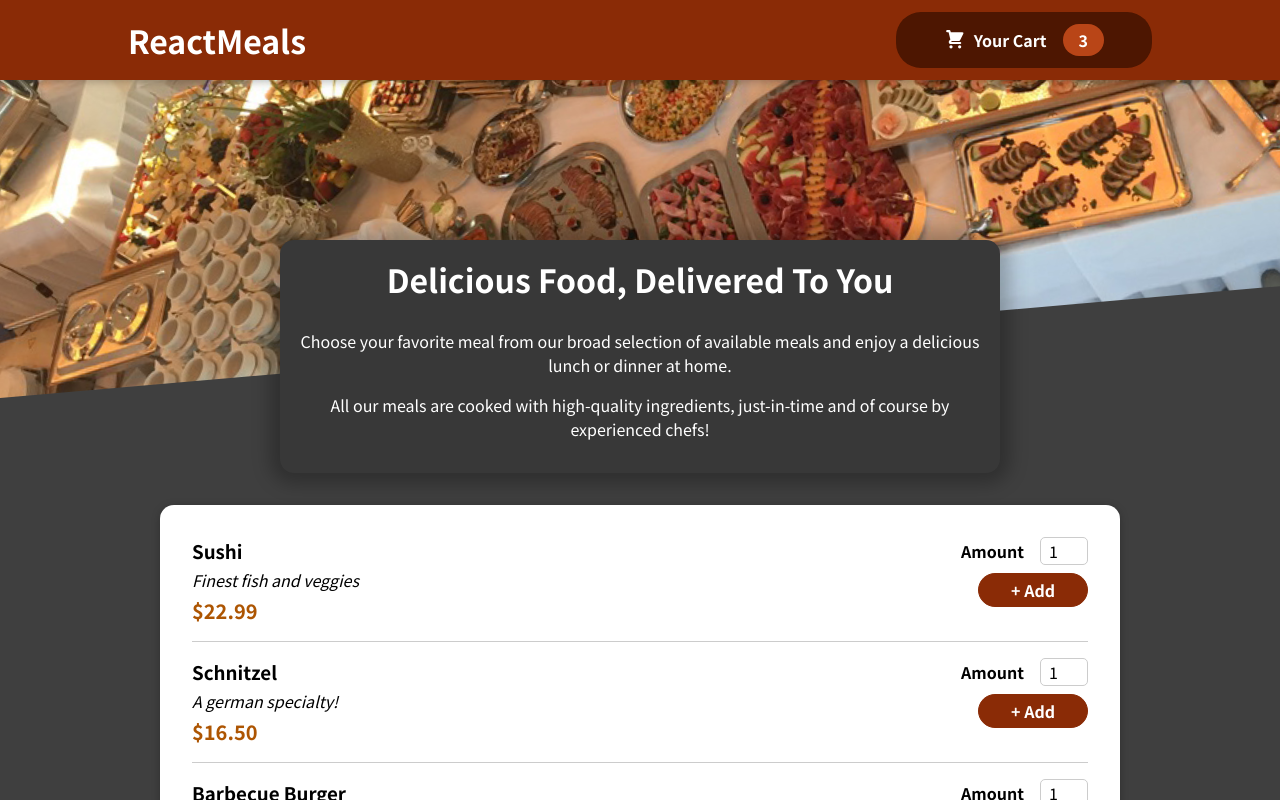
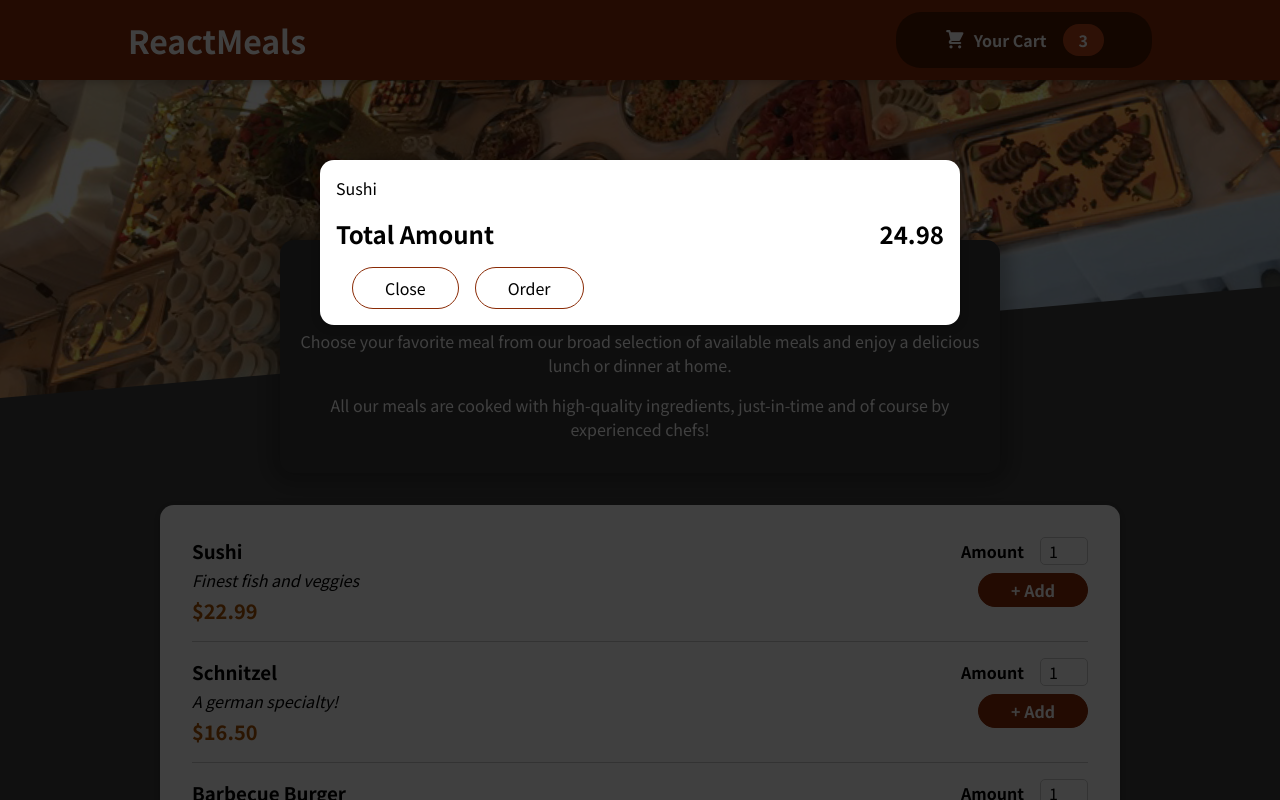
Before and after one commit to arinmitr/FoodApp, a React (Create React App) app: page / in a window 1280 px wide. Shown: the top 800 px of the page. Built offline with nearby package versions, Linux system fonts and the light colour scheme.

Commit message:
Fixed styling of modal

```diff
--- a/public/index.html
+++ b/public/index.html
@@ -28,6 +28,7 @@
   </head>
   <body>
     <noscript>You need to enable JavaScript to run this app.</noscript>
+    <div id="overlays"></div>
     <div id="root"></div>
     <!--
       This HTML file is a template.
--- a/src/App.js
+++ b/src/App.js
@@ -2,9 +2,11 @@
 
 import Meals from './components/Meals/Meals'
 import Header from './components/Layout/Header'
+import Cart from './components/Cart/Cart'
 function App() {
   return (
     <>
+      <Cart />
       <Header />
       <main>
         <Meals />
--- /dev/null
+++ b/src/components/Cart/Cart.jsx
@@ -0,0 +1,24 @@
+import React from 'react'
+import Modal from '../UI/Modal'
+import classes from './Cart.module.css'
+
+const Cart = (props) => {
+    const cartItems = <ul className={classes['cart-items']}>
+        {[{id: 'c1', name: 'Sushi', amount: 2, price: 12.99}].map(item => <li>{item.name}</li>)}
+        </ul>
+    return (
+        <Modal>
+            {cartItems}
+            <div className={classes.total}>
+                <span>Total Amount</span>
+                <span>24.98</span>
+            </div>
+            <div>
+                <button className={classes['button--alt']}>Close</button>
+                <button className={classes.button}>Order</button>
+            </div>
+        </Modal>
+    )
+}
+
+export default Cart
--- /dev/null
+++ b/src/components/Cart/Cart.module.css
@@ -0,0 +1,46 @@
+.cart-items {
+  list-style: none;
+  margin: 0;
+  padding: 0;
+  max-height: 20rem;
+  overflow: hidden;
+}
+
+.total {
+  display: flex;
+  justify-content: space-between;
+  align-items: center;
+  font-weight: bold;
+  font-size: 1.5rem;
+  margin: 1rem 0;
+}
+
+.actions {
+  text-align: right;
+}
+
+.actions button {
+  font: inherit;
+  cursor: pointer;
+  background-color: transparent;
+  border: 1px solid #8a2b06;
+  padding: 0.5rem 2rem;
+  border-radius: 25px;
+  margin-left: 1rem;
+}
+
+.actions button:hover,
+.actions button:active {
+  background-color: #5a1a01;
+  border-color: #5a1a01;
+  color: white;
+}
+
+.actions .button--alt {
+  color: #8a2b06;
+}
+
+.actions .button {
+  background-color: #8a2b06;
+  color: white;
+}
--- /dev/null
+++ b/src/components/UI/Modal.jsx
@@ -0,0 +1,28 @@
+import React from 'react'
+import ReactDOM from 'react-dom'
+import classes from './Modal.module.css'
+
+const Backdrop = () => {
+    return(
+        <div className={classes.backdrop}/>
+    )
+}
+
+const ModalOverlay = (props) => {
+    return (
+        <div className={classes.modal}>
+            <div className={classes.content}>{props.children}</div>
+        </div>
+    )
+}
+
+const Modal = (props) => {
+    return (
+        <>
+          {ReactDOM.createPortal(<Backdrop/>, document.getElementById('overlays'))}
+          {ReactDOM.createPortal(<ModalOverlay>{props.children}</ModalOverlay>, document.getElementById('overlays'))}
+        </>
+    )
+}
+
+export default Modal
--- /dev/null
+++ b/src/components/UI/Modal.module.css
@@ -0,0 +1,56 @@
+.backdrop {
+  position: fixed;
+  top: 0;
+  left: 0;
+  width: 100%;
+  height: 100vh;
+  z-index: 20;
+  background-color: rgba(0, 0, 0, 0.75);
+}
+
+.modal {
+  position: fixed;
+  top: 20vh;
+  left: 5%;
+  width: 90%;
+  background-color: white;
+  padding: 1rem;
+  border-radius: 14px;
+  box-shadow: 0 2px 8px rgba(0, 0, 0, 0.25);
+  z-index: 30;
+  animation: slide-down 300ms ease-out forwards;
+}
+
+.content button {
+  font: inherit;
+  cursor: pointer;
+  background-color: transparent;
+  border: 1px solid #8a2b06;
+  padding: 0.5rem 2rem;
+  border-radius: 25px;
+  margin-left: 1rem;
+}
+
+.content button:hover {
+  background-color: #5a1a01;
+  border-color: #5a1a01;
+  color: white;
+}
+
+@media (min-width: 768px) {
+  .modal {
+    width: 40rem;
+    left: calc(50% - 20rem);
+  }
+}
+
+@keyframes slide-down {
+  from {
+    opacity: 0;
+    transform: translateY(-3rem);
+  }
+  to {
+    opacity: 1;
+    transform: translateY(0);
+  }
+}
```
Also changed, not shown: 1 other file (tests, documents, lock files or other folders).
